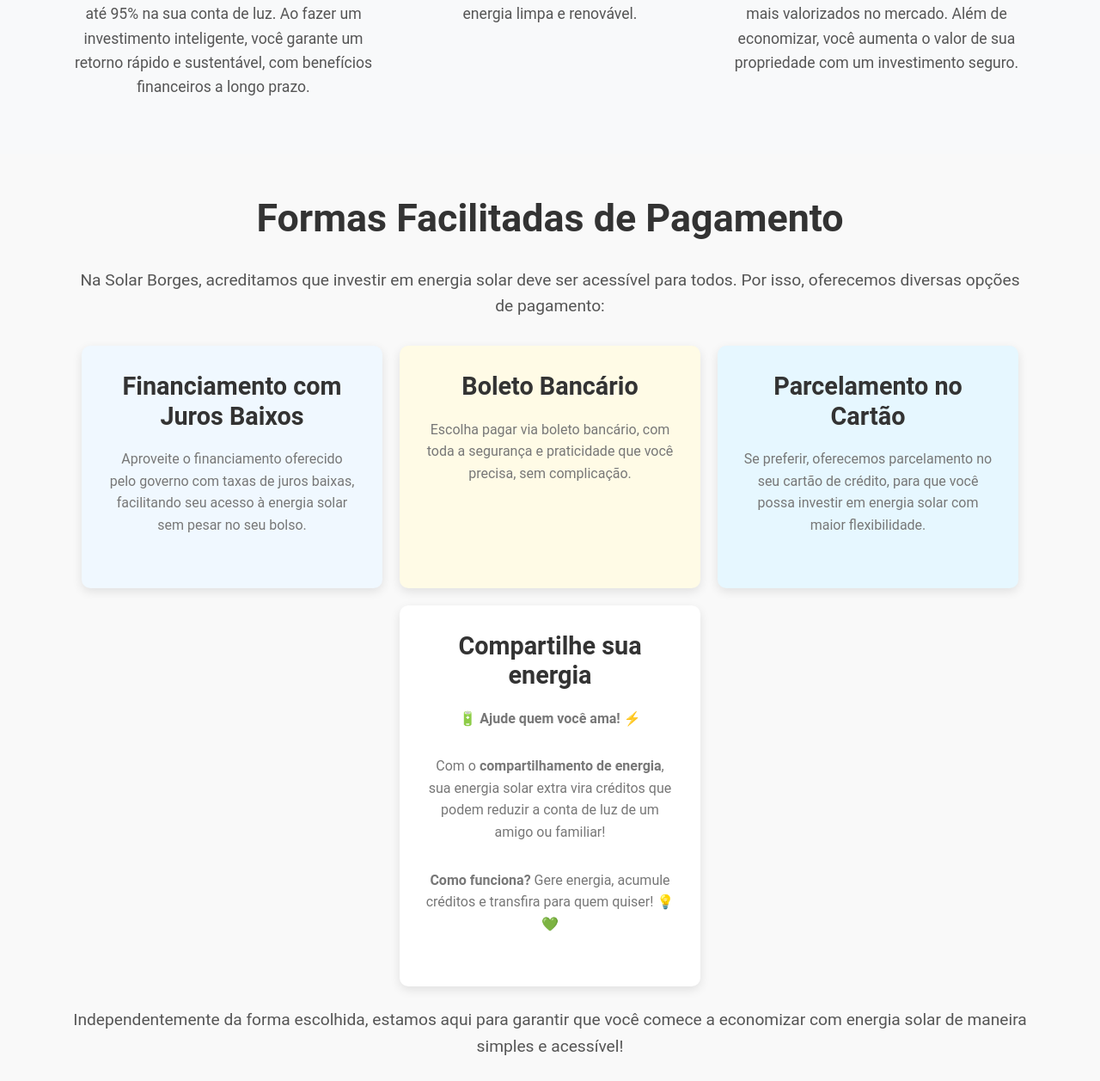
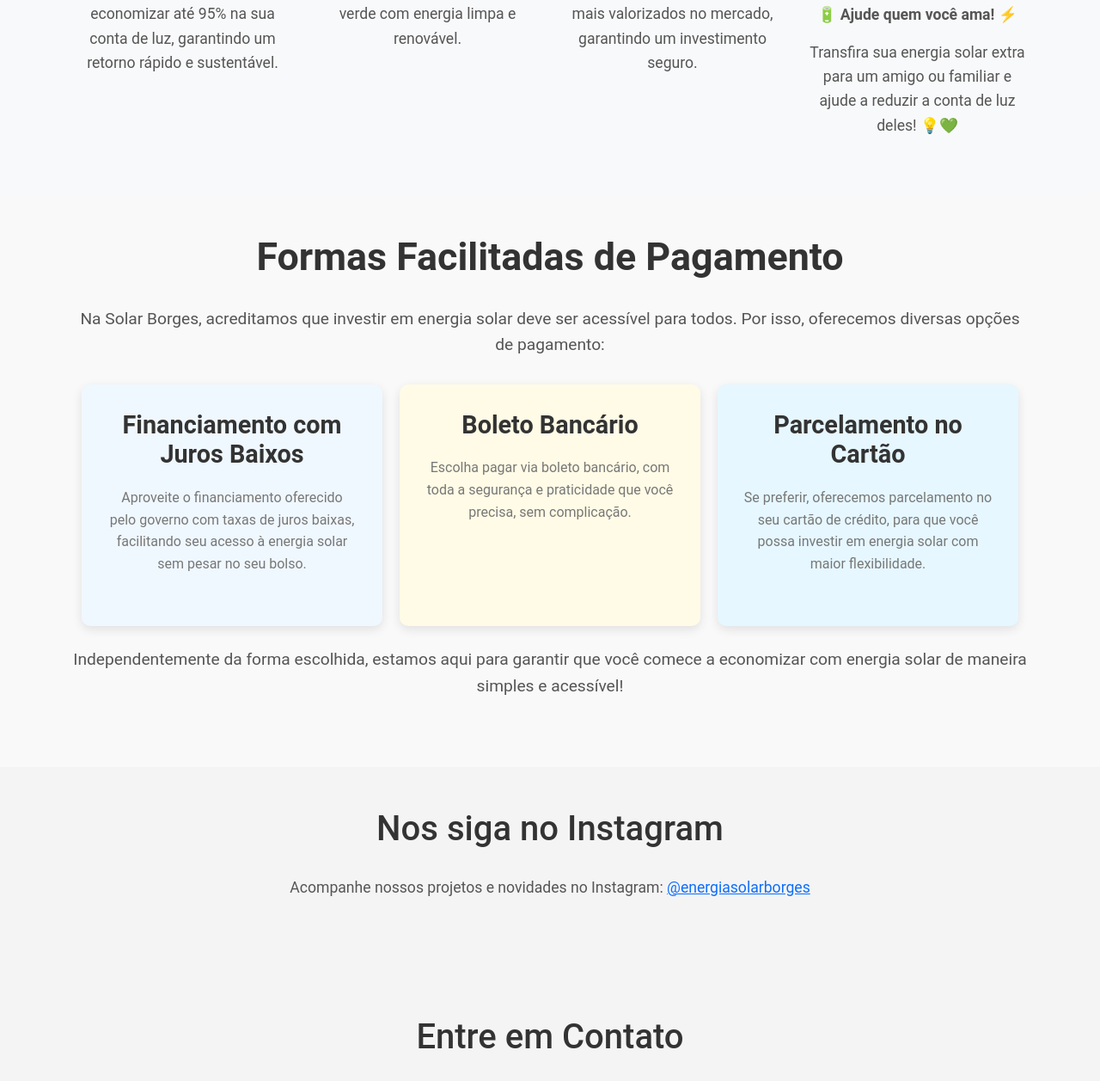
Before and after one commit to AdrielModollo/solar-borges, a plain HTML site: page src/index.html in a window 1280 px wide. Shown: the part 1184-2441 px from the top of the page at 86% size. Drawn offline with nearby package versions, Linux system fonts and the light colour scheme; a script that the page names is missing.

Commit message:
fix: div

```diff
--- a/src/index.html
+++ b/src/index.html
@@ -61,20 +61,25 @@
             <div class="container">
                 <h2>Por que investir em energia solar?</h2>
                 <div class="row">
-                    <div class="col-md-4">
+                    <div class="col-md-3">
                         <h4>Economia Real</h4>
-                        <p>Com a energia solar, você pode economizar até 95% na sua conta de luz. Ao fazer um
-                            investimento inteligente, você garante um retorno rápido e sustentável, com benefícios
-                            financeiros a longo prazo.</p>
+                        <p>Com a energia solar, você pode economizar até 95% na sua conta de luz, garantindo um retorno
+                            rápido e sustentável.</p>
                     </div>
-                    <div class="col-md-4">
+                    <div class="col-md-3">
                         <h4>Energia Sustentável</h4>
                         <p>Contribua para um futuro mais verde com energia limpa e renovável.</p>
                     </div>
-                    <div class="col-md-4">
+                    <div class="col-md-3">
                         <h4>Valorização do Imóvel</h4>
-                        <p>Imóveis com sistemas de energia solar são mais valorizados no mercado. Além de economizar,
-                            você aumenta o valor de sua propriedade com um investimento seguro.</p>
+                        <p>Imóveis com energia solar são mais valorizados no mercado, garantindo um investimento seguro.
+                        </p>
+                    </div>
+                    <div class="col-md-3">
+                        <h4>Compartilhe sua energia</h4>
+                        <p>🔋 <strong>Ajude quem você ama!</strong> ⚡</p>
+                        <p>Transfira sua energia solar extra para um amigo ou familiar e ajude a reduzir a conta de luz
+                            deles! 💡💚</p>
                     </div>
                 </div>
             </div>
@@ -100,14 +105,6 @@
                         <h4>Parcelamento no Cartão</h4>
                         <p>Se preferir, oferecemos parcelamento no seu cartão de crédito, para que você possa investir
                             em energia solar com maior flexibilidade.</p>
-                    </div>
-                    <div class="col-md-4">
-                        <h4>Compartilhe sua energia</h4>
-                        <p>🔋 <strong>Ajude quem você ama!</strong> ⚡</p>
-                        <p>Com o <strong>compartilhamento de energia</strong>, sua energia solar extra vira créditos que
-                            podem reduzir a conta de luz de um amigo ou familiar!</p>
-                        <p><strong>Como funciona?</strong> Gere energia, acumule créditos e transfira para quem quiser!
-                            💡💚</p>
                     </div>
                 </div>
                 <p class="mt-4">Independentemente da forma escolhida, estamos aqui para garantir que você comece a
```
